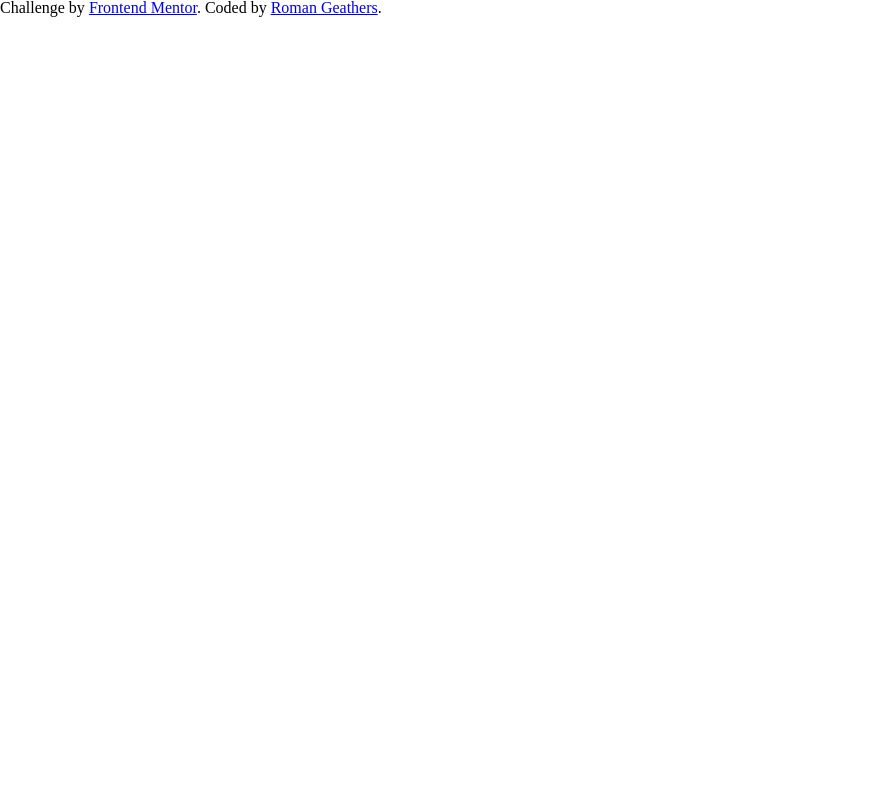
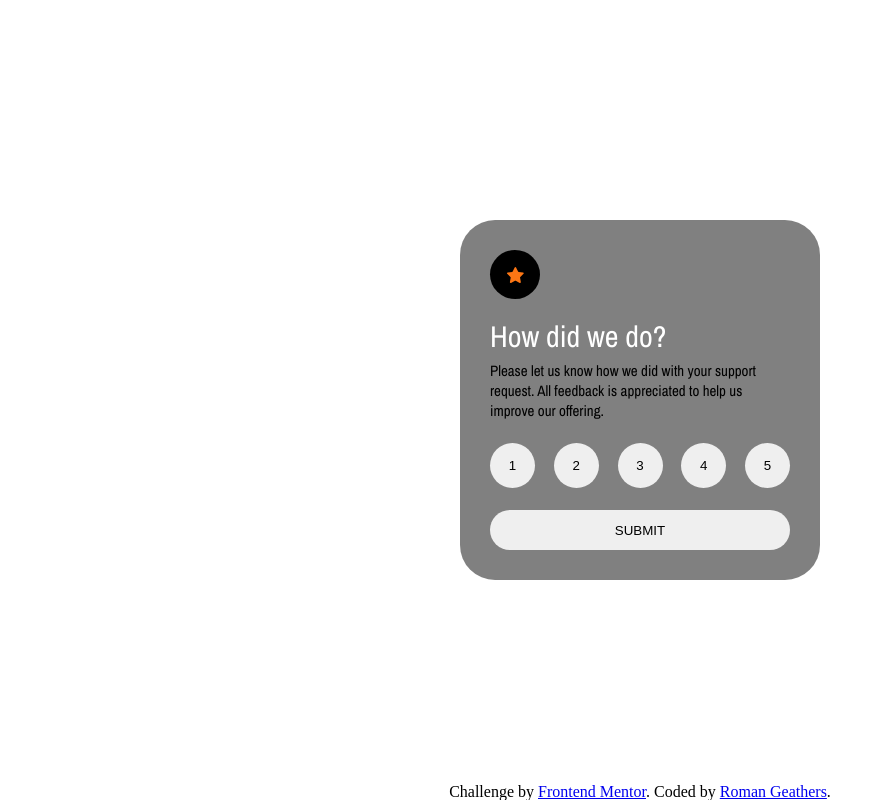
Before and after one commit to romangdev/interactive-rating-component, a plain HTML site: page index.html in a window 1280 px wide. Shown: the whole page, without its empty margins (0-893 px from the left). Drawn offline with nearby package versions, Linux system fonts and the light colour scheme.

Commit message:
Setup HTML structure of card, set layout

```diff
--- a/index.html
+++ b/index.html
@@ -6,12 +6,37 @@
 
   <link rel="icon" type="image/png" sizes="32x32" href="./images/favicon-32x32.png">
   <link rel="stylesheet" href="styles.css">
+  <link rel="preconnect" href="https://fonts.googleapis.com">
+<link rel="preconnect" href="https://fonts.gstatic.com" crossorigin>
+<link href="https://fonts.googleapis.com/css2?family=Archivo+Narrow:wght@400;700&display=swap" rel="stylesheet">
   <script src="script.js" defer></script>
 
   <title>Frontend Mentor | Interactive rating component</title>
 </head>
 <body>
+  <div class="rating-card">
+    <div class="svg-container">
+      <img src="images/icon-star.svg" alt="an orange star" width="17px">
+    </div>
 
+    <div class="feedback-question">
+      <h1>How did we do?</h1>
+      <p>Please let us know how we did with your support
+        request. All feedback is appreciated to help us improve
+        our offering.
+      </p>
+    </div>
+
+    <div class="rating">
+      <button class="rating-button" id="btn-1" type="button">1</button>
+      <button class="rating-button" id="btn-2" type="button">2</button>
+      <button class="rating-button" id="btn-3" type="button">3</button>
+      <button class="rating-button" id="btn-4" type="button">4</button>
+      <button class="rating-button" id="btn-5" type="button">5</button>
+    </div>
+
+    <button class="submit">SUBMIT</button>
+  </div>
 
   <div class="attribution">
     Challenge by <a href="https://www.frontendmentor.io?ref=challenge" target="_blank">Frontend Mentor</a>.
--- a/styles.css
+++ b/styles.css
@@ -50,3 +50,73 @@ table {
 }
 
 /* STYLES */
+
+body {
+  position: relative;
+  height: 100vh;
+  display: flex;
+  flex-direction: column;
+  justify-content: center;
+  align-items: center;
+}
+
+.rating-card {
+  font-family: 'Archivo Narrow', sans-serif;;
+  background-color: grey;
+  width: 300px;
+  height: 300px;
+  padding: 30px;
+  border-radius: 35px;
+  display: flex;
+  flex-direction: column;
+  justify-content: space-between;
+}
+
+.svg-container {
+  width: 50px;
+  padding: 16.5px 0 16.5px 0;
+  border-radius: 100%;
+  background-color: black;
+  display: flex;
+  justify-content: center;
+}
+
+.feedback-question {
+  display: flex;
+  flex-direction: column;
+  gap: 10px;
+}
+
+h1 {
+  color: white;
+  font-size: 30px;
+}
+
+p {
+  font-size: 15px;
+  line-height: 20px;
+}
+
+.rating {
+  display: flex;
+  flex-direction: row;
+  justify-content: space-between;
+}
+
+.rating button {
+  width: 45px;
+  height: 45px;
+  border-radius: 100%;
+  border: none;
+}
+
+.submit {
+  height: 40px;
+  border: none;
+  border-radius: 30px;
+}
+
+.attribution {
+  position: absolute;
+  bottom: 0;
+}
```
